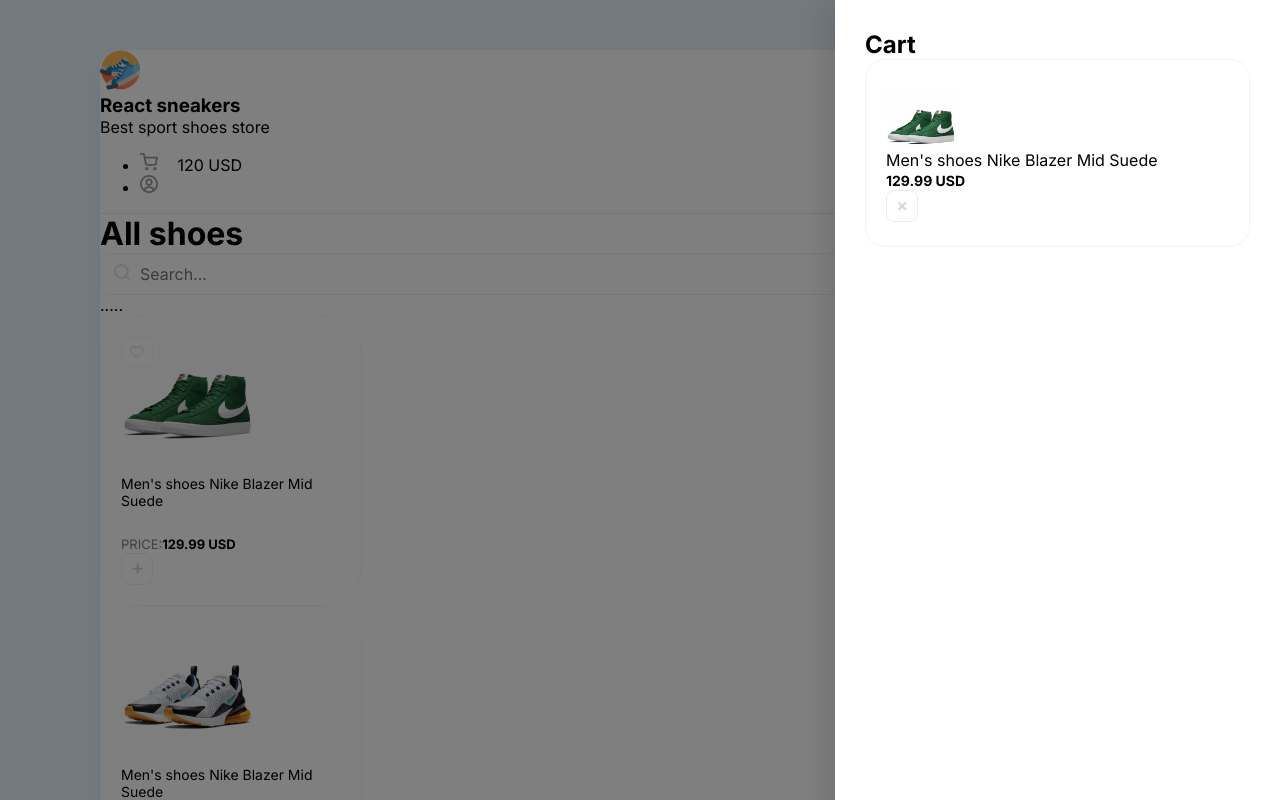
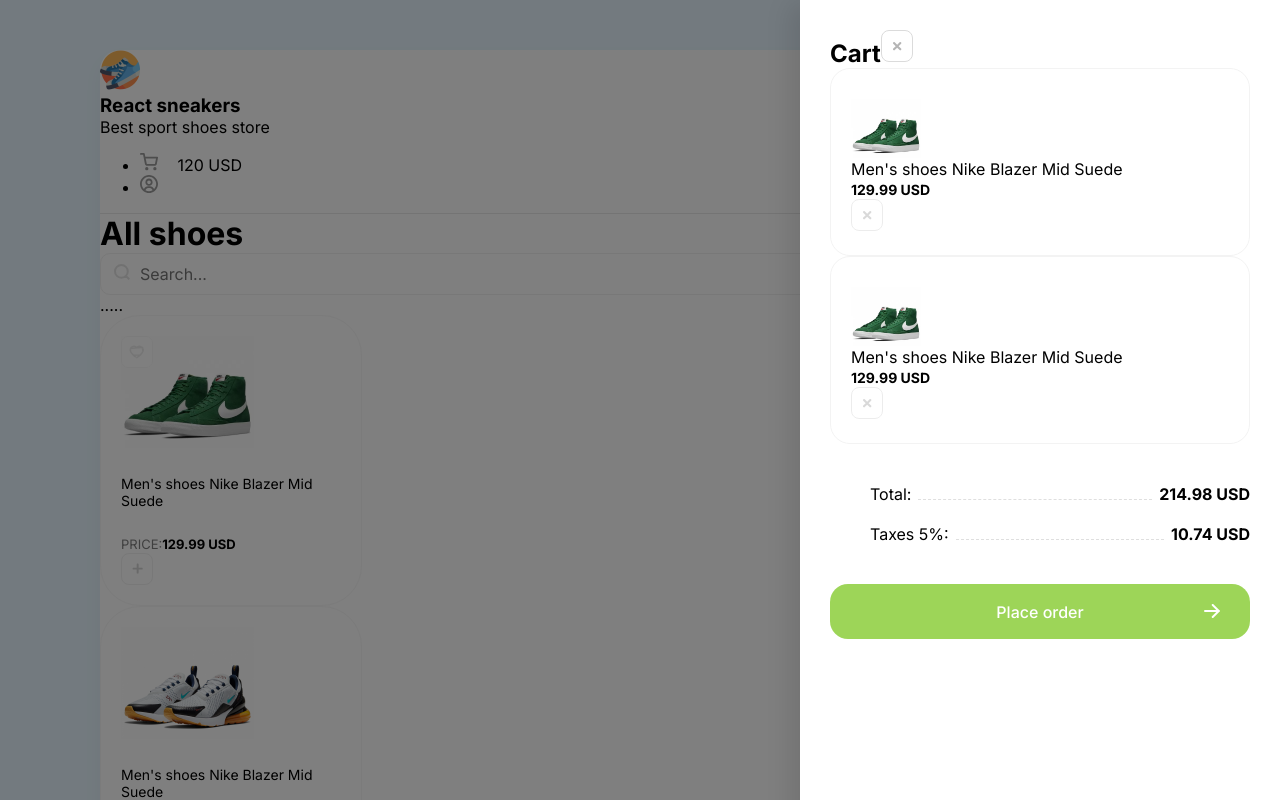
Before and after one commit to zanderol/react-sneakers, a React (Vite) app: page / in a window 1280 px wide. Shown: the top 800 px of the page. Built offline with nearby package versions, Linux system fonts and the light colour scheme.

Commit message:
cart styles

```diff
--- a/src/App.jsx
+++ b/src/App.jsx
@@ -2,26 +2,65 @@
   return (
     <div className="wrapper clear">
       <div className="overlay">
-        <div className="drawer">
-          <h2>Cart</h2>
+        <div className="drawer d-flex ">
+          <h2 className="d-flex justify-between mb-30 ">
+            Cart
+            <img
+              className="removeBtn cu-p"
+              src="/img/btn-remove.svg"
+              alt="Remove"
+            />
+          </h2>
 
-          <div className="cartItem d-flex align-center">
-            {/* <img
-              className="mr-20"
-              width={70}
-              height={70}
-              src="/img/sneakers/1.jpg"
-              alt="Sneakers"
-            /> */}
+          <div className="items">
+            <div className="cartItem d-flex align-center mb-20">
               <div
                 style={{ backgroundImage: "url(/img/sneakers/1.jpg)" }}
                 className="cartItemImg"
               ></div>
-            <div className="mr-20 d-flex">
+              <div className="mr-20 flex">
                 <p className="mb-5">Men&apos;s shoes Nike Blazer Mid Suede</p>
                 <b>129.99 USD</b>
               </div>
-            <img className="removeBtn" src="/img/btn-remove.svg" alt="Remove" />
+              <img
+                className="removeBtn"
+                src="/img/btn-remove.svg"
+                alt="Remove"
+              />
+            </div>
+            <div className="cartItem d-flex align-center mb-20">
+              <div
+                style={{ backgroundImage: "url(/img/sneakers/1.jpg)" }}
+                className="cartItemImg"
+              ></div>
+              <div className="mr-20 flex">
+                <p className="mb-5">Men&apos;s shoes Nike Blazer Mid Suede</p>
+                <b>129.99 USD</b>
+              </div>
+              <img
+                className="removeBtn"
+                src="/img/btn-remove.svg"
+                alt="Remove"
+              />
+            </div>
+          </div>
+          <div className="cartTotalBlock">
+            <ul>
+              <li>
+                <span>Total:</span>
+                <div></div>
+                <b>214.98 USD</b>
+              </li>
+              <li>
+                <span>Taxes 5%:</span>
+                <div></div>
+                <b>10.74 USD</b>
+              </li>
+            </ul>
+            <button className="greenButton">
+              Place order
+              <img src="/img/btn-arrow-right.svg" alt="Arrow" />
+            </button>
           </div>
         </div>
       </div>
--- a/src/index.scss
+++ b/src/index.scss
@@ -98,8 +98,9 @@
 
 .drawer {
   position: absolute;
+  flex-direction: column;
   height: 100%;
-  width: 385px;
+  width: 420px;
   right: 0;
 
   padding: 30px;
@@ -107,16 +108,86 @@
   background: #ffffff;
   box-shadow: -10px 4px 24px rgba(0, 0, 0, 0.1);
 
+  .items {
+    overflow: auto;
+    margin-bottom: 40px;
+  }
+
   h2 {
     margin: 0;
   }
+}
+
+.cartTotalBlock {
+  ul {
+    display: block;
+    margin-bottom: 40px !important;
+
+    li {
+      display: flex;
+      align-items: flex-end;
+      margin-bottom: 20px;
+
+      div {
+        flex: 1;
+        height: 1px;
+        border-bottom: 1px dashed;
+        color: #dfdfdf;
+
+        position: relative;
+        top: -4px;
+        margin: 0 7px;
+      }
+    }
+  }
+  .greenButton {
+    position: relative;
+
+    &:hover {
+      img {
+        transform: translateX(5px);
+      }
+    }
+
+    img {
+      position: absolute;
+      right: 30px;
+      top: 20px;
+      transition: transform 0.15s ease-in-out;
+    }
+  }
+
+  .greenButton {
+    width: 100%;
+    height: 55px;
+    background: #9dd558;
+    border-radius: 18px;
+    border: 0;
+    color: #fff;
+    font-size: 16px;
+    font-weight: 500;
+    cursor: pointer;
+    transition: background 0.2s ease-in-out;
+
+    &:hover {
+      background: lighten($color: #9dd558, $amount: 5%);
+    }
+
+    &:active {
+      background: darken($color: #9dd558, $amount: 5%);
+    }
+  }
+}
+
+.items {
+  flex: 1;
 }
 
 .cartItem {
   border: 1px solid #f3f3f3;
   border-radius: 20px;
   overflow: hidden;
-  padding: 20px 20px;
+  padding: 20px;
 
   .cartItemImg {
     height: 70px;
```
Also changed, not shown: public/img/btn-arrow-right.svg (added). Lines whose indentation alone changed are shown as unchanged.
